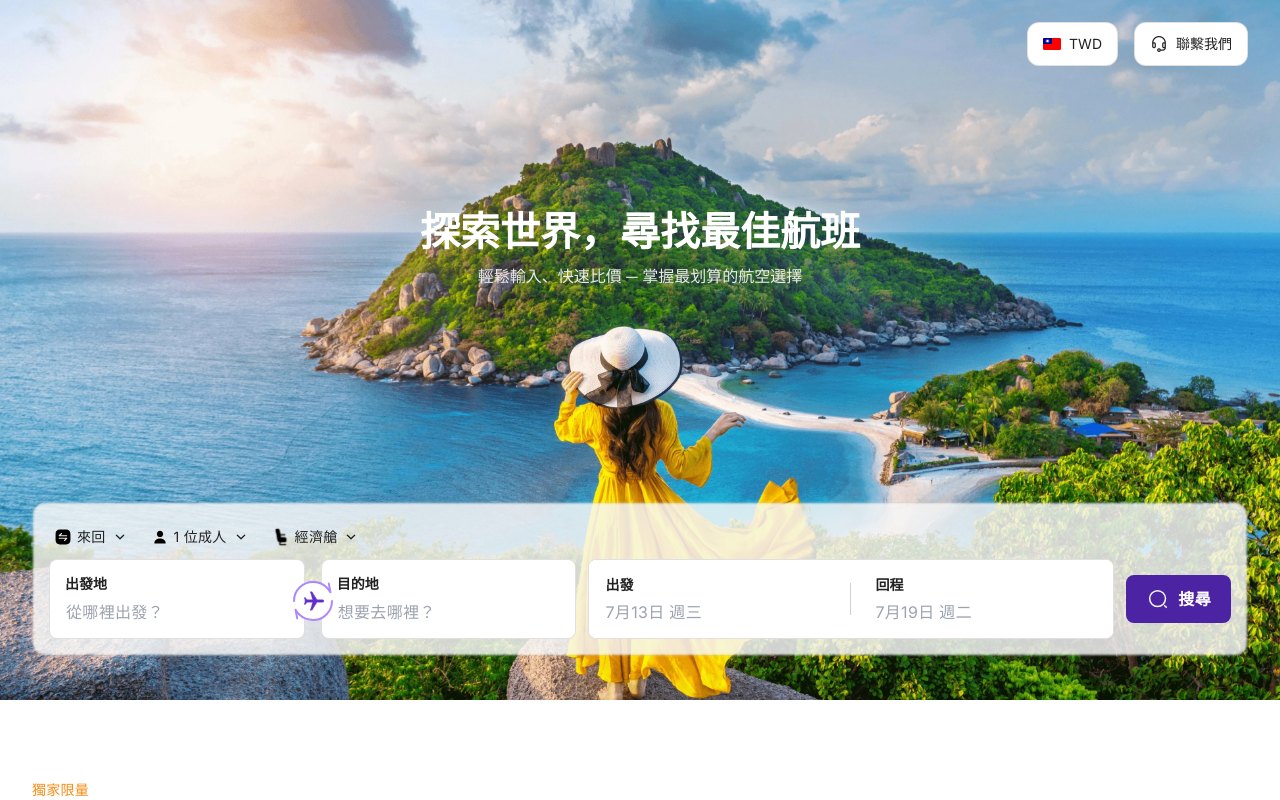
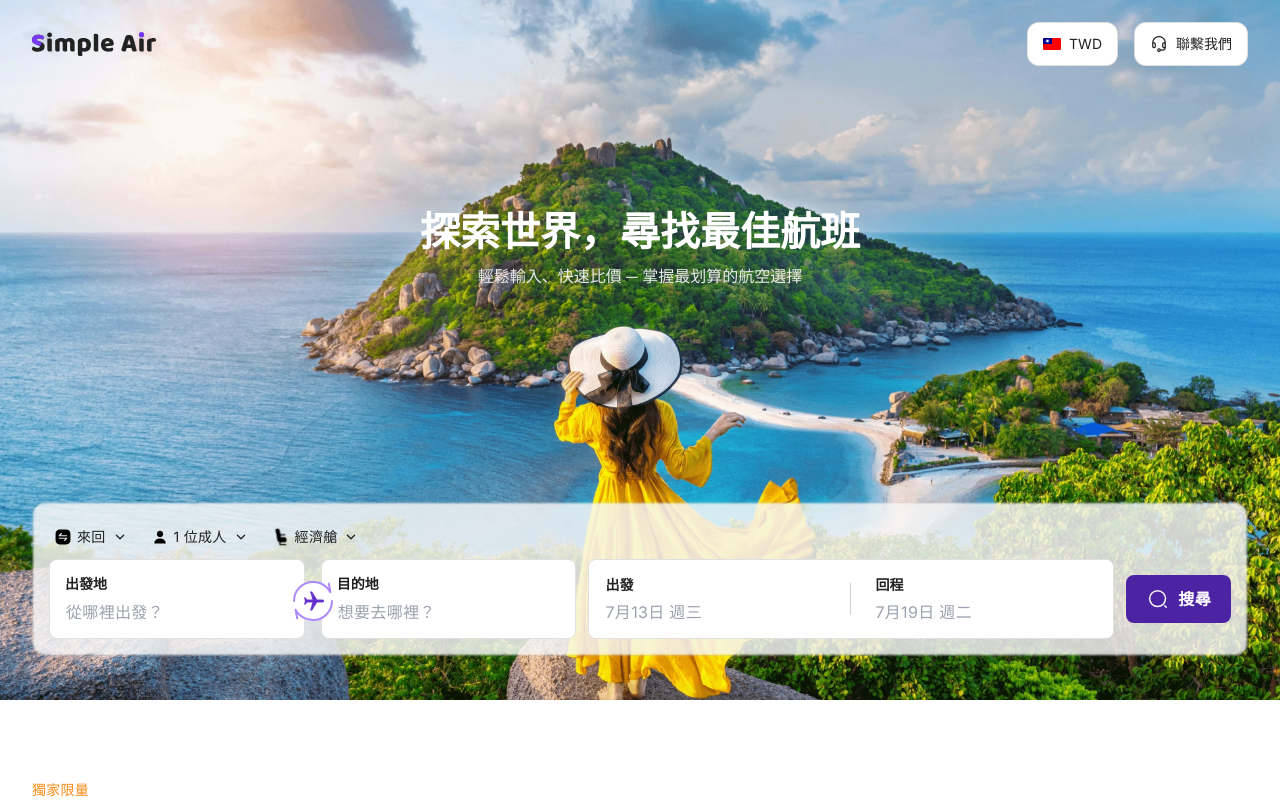
Before and after one commit to guiril/simple-air, a Next.js app: page / in a window 1280 px wide. Shown: the top 800 px of the page. Built offline with nearby package versions, Linux system fonts and the light colour scheme.

Commit message:
Replace Tailwind bg-url With Style Prop

```diff
--- a/src/components/layout/header/HeaderLogo.tsx
+++ b/src/components/layout/header/HeaderLogo.tsx
@@ -13,7 +13,10 @@ export default function HeaderLogo({ isDarkLogo }: HeaderLogoProps) {
     <div className="w-[124px] h-[24px]">
       <Link
         href="/"
-        className={`block w-full h-full bg-no-repeat bg-[url(/images/logos/${logoUrl})]`}
+        className="block w-full h-full bg-no-repeat bg-contain"
+        style={{
+          backgroundImage: `url(/images/logos/${logoUrl})`
+        }}
       >
         <span className="sr-only">{SITE_NAME}</span>
       </Link>
```
